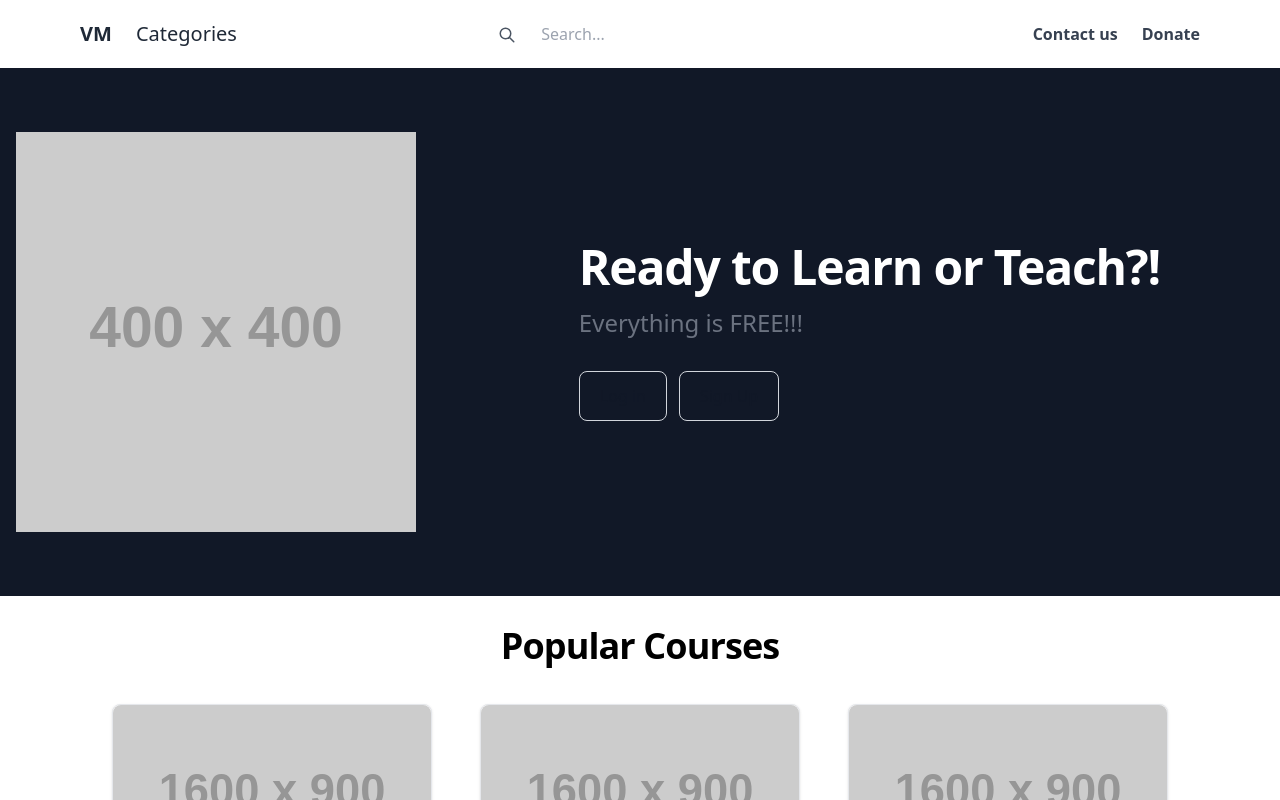
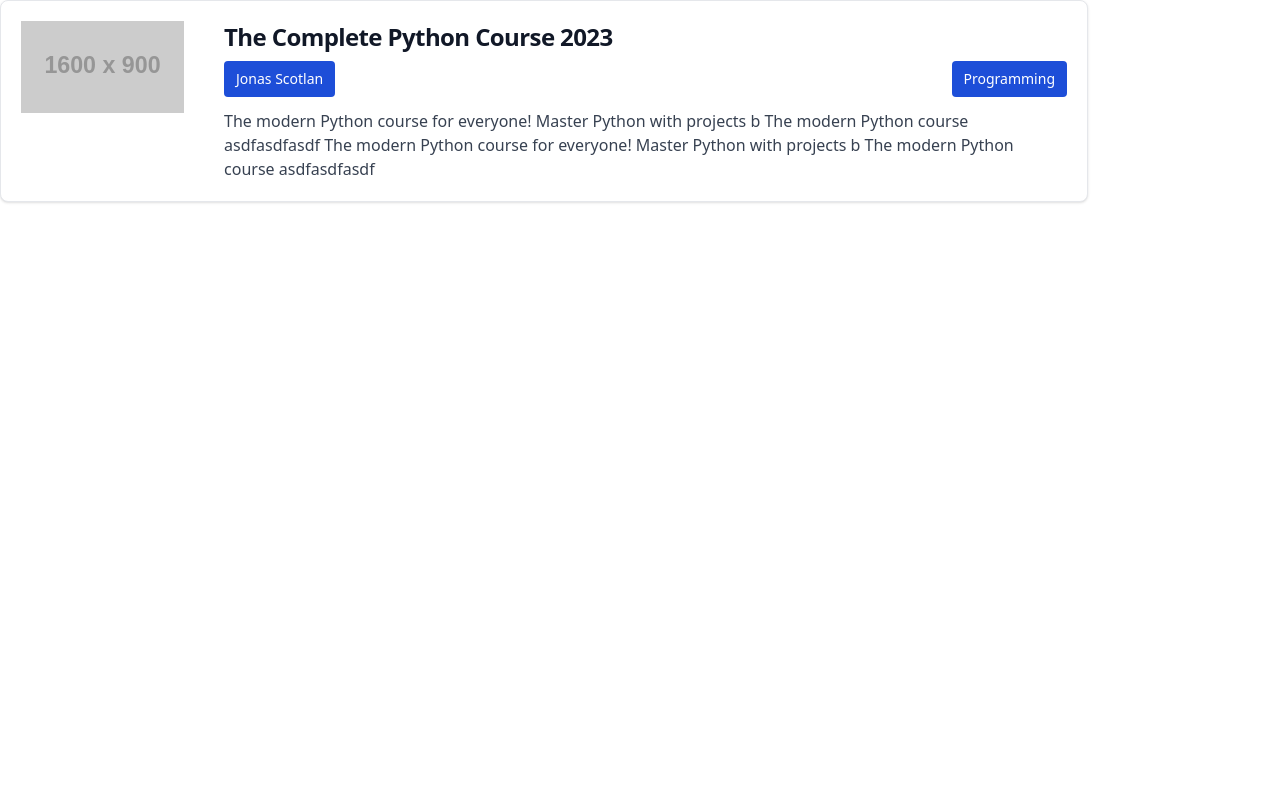
Before and after one commit to SoyVitou2019/Online-Learning-Platform, a React (Vite) app: page / in a window 1280 px wide. Shown: the top 800 px of the page. Built offline with nearby package versions, Linux system fonts and the light colour scheme.

Commit message:
Add cardlandscape

```diff
--- a/src/App.jsx
+++ b/src/App.jsx
@@ -1,10 +1,12 @@
 //import { NavBar } from "./components/HomePage/NavBar";
 //import { HeroSection } from "./components/HomePage/HeroSection";
 //import { CardPortrait } from "./components/HomePage/CardPortrait";
-import { LandingPage } from "./components/Pages/LandingPage";
+//import { LandingPage } from "./components/Pages/LandingPage";
+
+import { CardLandscape } from "./components/Homepage/CardLandscape";
 
 function App() {
-  return <LandingPage />;
+  return <CardLandscape />;
 }
 
 export default App;
--- /dev/null
+++ b/src/components/Homepage/CardLandscape.jsx
@@ -0,0 +1,42 @@
+export const CardLandscape = () => {
+  return (
+    <div className="flex justify-start mr-48 bg-white border border-gray-200 rounded-lg shadow dark:bg-gray-800 dark:border-gray-700">
+      <a href="#" className="m-5">
+        <img
+          className="w-80 aspect-video"
+          src="https://fakeimg.pl/1600x900"
+          alt=""
+        />
+      </a>
+      <div className="">
+        <div className="p-5">
+          <a href="#">
+            <h5 className="mb-2 text-2xl font-bold tracking-tight text-gray-900 dark:text-white">
+              The Complete Python Course 2023
+            </h5>
+          </a>
+          <div className="flex justify-between">
+            <a
+              href="#"
+              className=" px-3 py-2 text-sm font-medium text-center text-white bg-blue-700 rounded hover:bg-blue-800 focus:ring-4 focus:outline-none focus:ring-blue-300 dark:bg-blue-600 dark:hover:bg-blue-700 dark:focus:ring-blue-800"
+            >
+              Jonas Scotlan
+            </a>
+            <a
+              href="#"
+              className="ml-auto px-3 py-2 text-sm font-medium text-center text-white bg-blue-700 rounded hover:bg-blue-800 focus:ring-4 focus:outline-none focus:ring-blue-300 dark:bg-blue-600 dark:hover:bg-blue-700 dark:focus:ring-blue-800"
+            >
+              Programming
+            </a>
+          </div>
+          <p className="mt-3 font-normal text-gray-700 dark:text-gray-400">
+            The modern Python course for everyone! Master Python with projects b
+            The modern Python course asdfasdfasdf The modern Python course for
+            everyone! Master Python with projects b The modern Python course
+            asdfasdfasdf
+          </p>
+        </div>
+      </div>
+    </div>
+  );
+};
```
